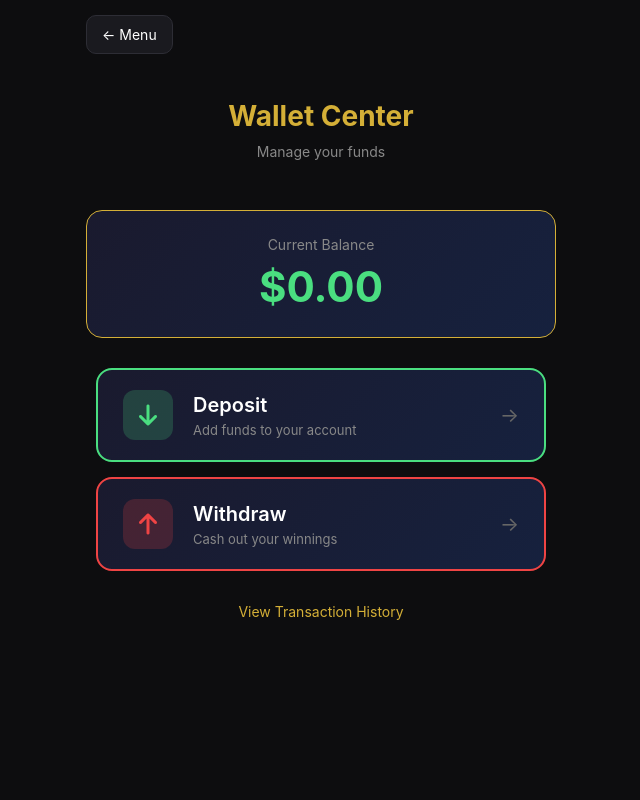
After one commit to bhutansultan27-beep/purgatorycasinobot, a Flask app: page /wallet in a window 1280 px wide. The commit adds this page. Shown: the whole page, without its empty margins (319-959 px from the left). Run offline with Flask 3, Linux system fonts and the light colour scheme; some libraries are stand-ins or nearby versions.

Commit message:
Add a wallet center page for users to manage funds and choose actions
Add a new route for the wallet page and update the index to link to it, while also creating the wallet.html template with deposit and withdrawal options.

Replit-Commit-Author: Agent
Replit-Commit-Session-Id: 3c0a431e-054e-4cb4-8faf-bb3c5f3103a9
Replit-Commit-Checkpoint-Type: full_checkpoint
Replit-Commit-Event-Id: d69853a4-f80f-44b8-8a47-97d98e25007b
Replit-Commit-Screenshot-Url: https://storage.googleapis.com/screenshot-production-us-central1/6b8e3a91-6de7-4a52-aa6f-eafdfa6290ec/3c0a431e-054e-4cb4-8faf-bb3c5f3103a9/ptK1tLS
Replit-Helium-Checkpoint-Created: true

```diff
--- a/webapp/app.py
+++ b/webapp/app.py
@@ -356,6 +356,10 @@ def get_user():
         })
     except Exception as e:
         return jsonify({"success": False, "error": str(e)})
+
+@app.route('/wallet')
+def wallet_page():
+    return render_template('wallet.html')
 
 @app.route('/deposit')
 def deposit_page():
--- a/webapp/templates/index.html
+++ b/webapp/templates/index.html
@@ -71,7 +71,7 @@
                     <div class="balance-pill">
                         <span id="balance">$0.00</span>
                     </div>
-                    <a href="/deposit" class="wallet-btn-header">
+                    <a href="/wallet" class="wallet-btn-header">
                         <i class="fas fa-wallet"></i>
                         <span>Wallet</span>
                     </a>
--- /dev/null
+++ b/webapp/templates/wallet.html
@@ -0,0 +1,202 @@
+<!DOCTYPE html>
+<html lang="en">
+<head>
+    <meta charset="UTF-8">
+    <meta name="viewport" content="width=device-width, initial-scale=1.0, maximum-scale=1.0, user-scalable=no">
+    <title>Wallet - Gild Tesoro</title>
+    <script src="https://telegram.org/js/telegram-web-app.js"></script>
+    <link rel="stylesheet" href="/static/css/casino.css">
+    <style>
+        .wallet-header {
+            text-align: center;
+            padding: 30px 20px;
+            margin-bottom: 20px;
+        }
+        .wallet-title {
+            font-size: 28px;
+            font-weight: bold;
+            color: #d4af37;
+            margin-bottom: 10px;
+        }
+        .wallet-subtitle {
+            color: #888;
+            font-size: 14px;
+        }
+        .balance-display {
+            background: linear-gradient(135deg, #1a1a2e 0%, #16213e 100%);
+            border-radius: 16px;
+            padding: 25px;
+            text-align: center;
+            margin-bottom: 30px;
+            border: 1px solid #d4af37;
+        }
+        .balance-label {
+            color: #888;
+            font-size: 14px;
+            margin-bottom: 8px;
+        }
+        .balance-amount {
+            font-size: 42px;
+            font-weight: bold;
+            color: #4ade80;
+        }
+        .wallet-options {
+            display: flex;
+            flex-direction: column;
+            gap: 15px;
+            padding: 0 10px;
+        }
+        .wallet-option-btn {
+            display: flex;
+            align-items: center;
+            gap: 20px;
+            padding: 20px 25px;
+            background: linear-gradient(135deg, #1a1a2e 0%, #16213e 100%);
+            border: 2px solid transparent;
+            border-radius: 16px;
+            color: #fff;
+            text-decoration: none;
+            transition: all 0.3s ease;
+        }
+        .wallet-option-btn:hover {
+            border-color: #d4af37;
+            transform: translateY(-2px);
+            box-shadow: 0 8px 25px rgba(212, 175, 55, 0.2);
+        }
+        .wallet-option-btn.deposit {
+            border-color: #4ade80;
+        }
+        .wallet-option-btn.deposit:hover {
+            border-color: #4ade80;
+            box-shadow: 0 8px 25px rgba(74, 222, 128, 0.2);
+        }
+        .wallet-option-btn.withdraw {
+            border-color: #ef4444;
+        }
+        .wallet-option-btn.withdraw:hover {
+            border-color: #ef4444;
+            box-shadow: 0 8px 25px rgba(239, 68, 68, 0.2);
+        }
+        .option-icon {
+            width: 50px;
+            height: 50px;
+            border-radius: 12px;
+            display: flex;
+            align-items: center;
+            justify-content: center;
+            font-size: 24px;
+        }
+        .option-icon.deposit-icon {
+            background: rgba(74, 222, 128, 0.2);
+            color: #4ade80;
+        }
+        .option-icon.withdraw-icon {
+            background: rgba(239, 68, 68, 0.2);
+            color: #ef4444;
+        }
+        .option-info {
+            flex: 1;
+        }
+        .option-title {
+            font-size: 20px;
+            font-weight: 600;
+            margin-bottom: 5px;
+        }
+        .option-desc {
+            font-size: 13px;
+            color: #888;
+        }
+        .option-arrow {
+            font-size: 20px;
+            color: #666;
+        }
+        .transaction-history-link {
+            text-align: center;
+            margin-top: 30px;
+        }
+        .transaction-history-link a {
+            color: #d4af37;
+            text-decoration: none;
+            font-size: 14px;
+        }
+        .transaction-history-link a:hover {
+            text-decoration: underline;
+        }
+    </style>
+</head>
+<body>
+    <div class="container">
+        <a href="/" class="back-button">← Menu</a>
+
+        <div class="wallet-header">
+            <div class="wallet-title">Wallet Center</div>
+            <div class="wallet-subtitle">Manage your funds</div>
+        </div>
+
+        <div class="balance-display">
+            <div class="balance-label">Current Balance</div>
+            <div class="balance-amount" id="current-balance">$0.00</div>
+        </div>
+
+        <div class="wallet-options">
+            <a href="/deposit" class="wallet-option-btn deposit">
+                <div class="option-icon deposit-icon">
+                    <i class="fas fa-arrow-down"></i>
+                </div>
+                <div class="option-info">
+                    <div class="option-title">Deposit</div>
+                    <div class="option-desc">Add funds to your account</div>
+                </div>
+                <div class="option-arrow">→</div>
+            </a>
+
+            <a href="/withdraw" class="wallet-option-btn withdraw">
+                <div class="option-icon withdraw-icon">
+                    <i class="fas fa-arrow-up"></i>
+                </div>
+                <div class="option-info">
+                    <div class="option-title">Withdraw</div>
+                    <div class="option-desc">Cash out your winnings</div>
+                </div>
+                <div class="option-arrow">→</div>
+            </a>
+        </div>
+
+        <div class="transaction-history-link">
+            <a href="/history">View Transaction History</a>
+        </div>
+    </div>
+
+    <link rel="stylesheet" href="https://cdnjs.cloudflare.com/ajax/libs/font-awesome/6.4.0/css/all.min.css">
+    <script>
+        let tg = window.Telegram.WebApp;
+        tg.ready();
+        tg.expand();
+
+        document.addEventListener('DOMContentLoaded', function() {
+            loadUserData();
+        });
+
+        function loadUserData() {
+            const initData = tg.initData || '';
+            fetch('/api/user', {
+                method: 'POST',
+                headers: { 'Content-Type': 'application/json' },
+                body: JSON.stringify({ initData: initData })
+            })
+            .then(response => response.json())
+            .then(data => {
+                if (data.success && data.user) {
+                    document.getElementById('current-balance').textContent = '$' + formatNumber(data.user.balance);
+                }
+            })
+            .catch(error => console.error('Error:', error));
+        }
+
+        function formatNumber(num) {
+            if (num === undefined || num === null) return '0.00';
+            return parseFloat(num).toLocaleString('en-US', { minimumFractionDigits: 2, maximumFractionDigits: 2 });
+        }
+    </script>
+</body>
+</html>
```
Also changed, not shown: 1 other file.
